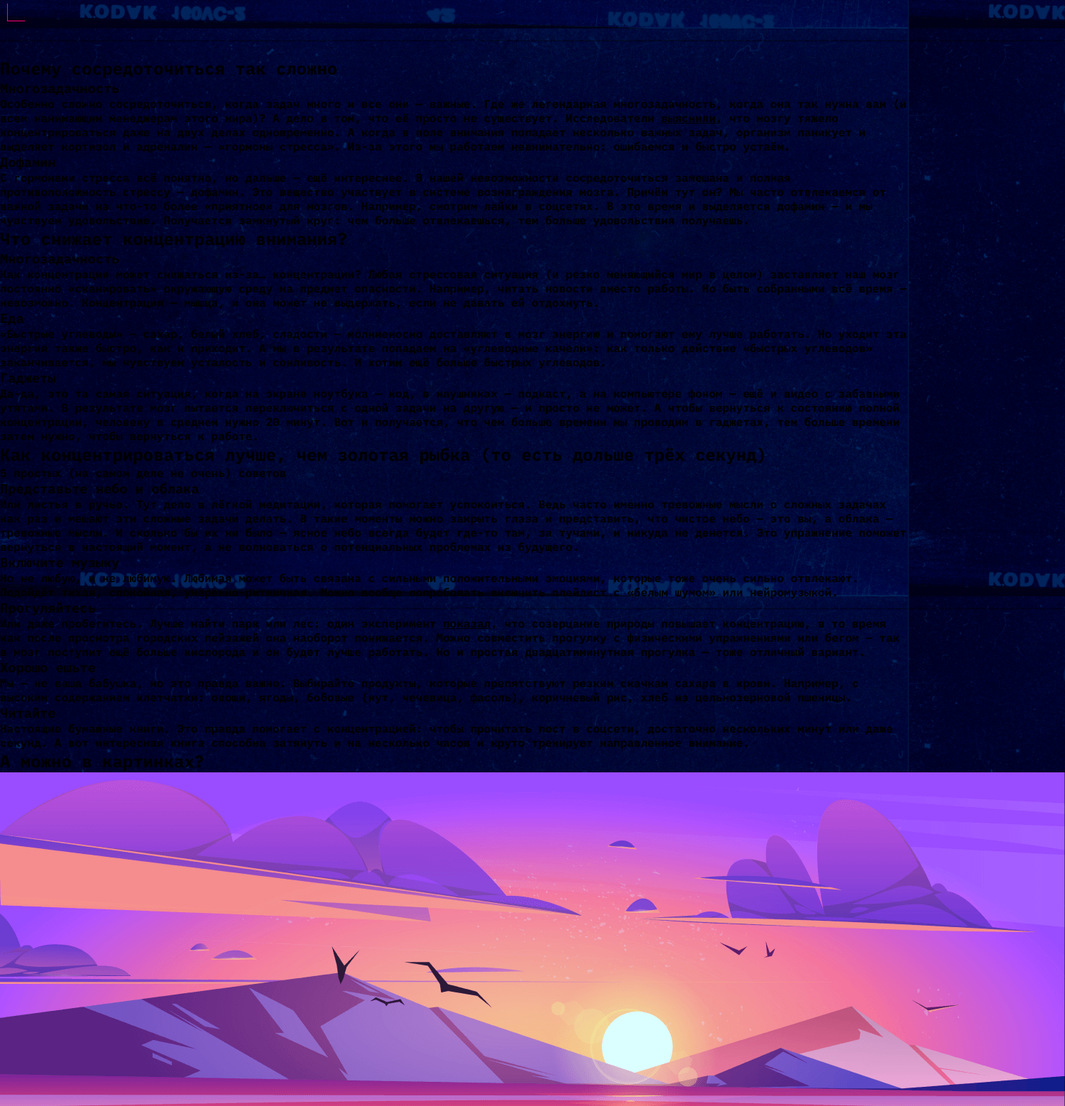
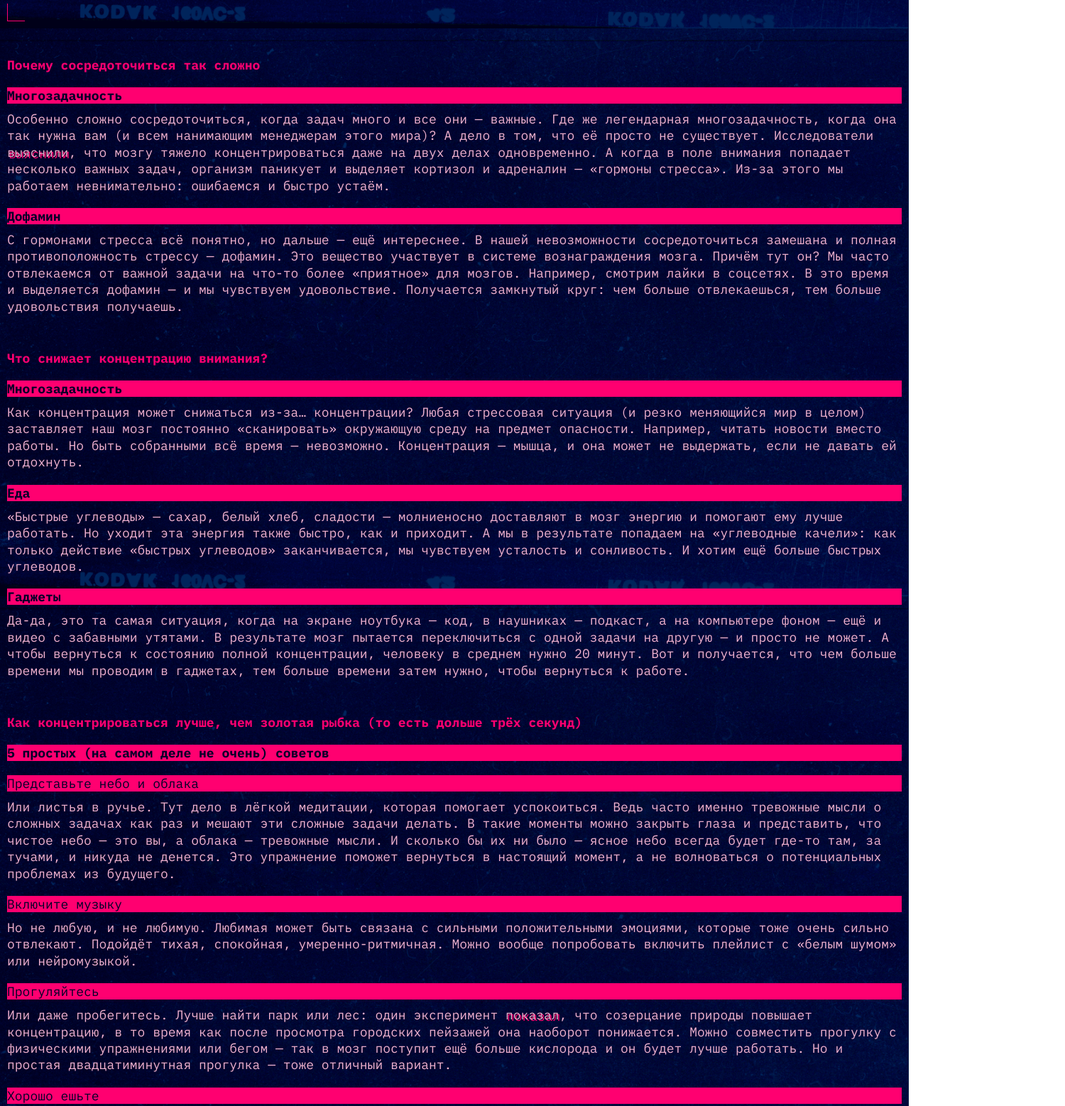
Before and after one commit to AlekseySyryh/slozhno-sosredotochitsya-fd, a plain HTML site: page index.html in a window 1280 px wide. Shown: the part 760-2318 px from the top of the page at 71% size, 1500 px wide, since content can reach past the window. Drawn offline with Linux system fonts and the light colour scheme.

Commit message:
Dark+Small complete

```diff
--- a/index.html
+++ b/index.html
@@ -52,44 +52,49 @@
         сконцентрироваться, особенно когда очень надо
       </p>
     </header>
-    <main class="content">
-      <section>
-        <h2>Почему сосредоточиться так сложно</h2>
-        <article>
-          <h3>Многозадачность</h3>
-          <p>
+    <main class="main">
+      <section class="group">
+        <h2 class="group__title">Почему сосредоточиться так сложно</h2>
+        <div class="content">
+          <article class="article">
+            <h3 class="article__title">Многозадачность</h3>
+            <p class="article__content">
               Особенно сложно сосредоточиться, когда задач много и все они —
-            важные. Где же легендарная многозадачность, когда она так нужна вам
-            (и всем нанимающим менеджерам этого мира)? А дело в том, что её
-            просто не существует. Исследователи
-            <a href="https://dana.org/news-and-insights/" target="_blank"
+              важные. Где же легендарная многозадачность, когда она так нужна
+              вам (и всем нанимающим менеджерам этого мира)? А дело в том, что
+              её просто не существует. Исследователи
+              <a
+                href="https://dana.org/news-and-insights/"
+                target="_blank"
+                class="article__link"
                 >выяснили</a
               >, что мозгу тяжело концентрироваться даже на двух делах
               одновременно. А когда в поле внимания попадает несколько важных
-            задач, организм паникует и выделяет кортизол и адреналин — «гормоны
-            стресса». Из-за этого мы работаем невнимательно: ошибаемся и быстро
-            устаём.
+              задач, организм паникует и выделяет кортизол и адреналин —
+              «гормоны стресса». Из-за этого мы работаем невнимательно:
+              ошибаемся и быстро устаём.
             </p>
           </article>
-        <article>
-          <h3>Дофамин</h3>
-          <p>
-            С гормонами стресса всё понятно, но дальше — ещё интереснее. В нашей
-            невозможности сосредоточиться замешана и полная противоположность
-            стрессу — дофамин. Это вещество участвует в системе вознаграждения
-            мозга. Причём тут он? Мы часто отвлекаемся от важной задачи на
-            что-то более «приятное» для мозгов. Например, смотрим лайки в
-            соцсетях. В это время и выделяется дофамин — и мы чувствуем
-            удовольствие. Получается замкнутый круг: чем больше отвлекаешься,
-            тем больше удовольствия получаешь.
+          <article class="article">
+            <h3 class="article__title">Дофамин</h3>
+            <p class="article__content">
+              С гормонами стресса всё понятно, но дальше — ещё интереснее. В
+              нашей невозможности сосредоточиться замешана и полная
+              противоположность стрессу — дофамин. Это вещество участвует в
+              системе вознаграждения мозга. Причём тут он? Мы часто отвлекаемся
+              от важной задачи на что-то более «приятное» для мозгов. Например,
+              смотрим лайки в соцсетях. В это время и выделяется дофамин — и мы
+              чувствуем удовольствие. Получается замкнутый круг: чем больше
+              отвлекаешься, тем больше удовольствия получаешь.
             </p>
           </article>
+        </div>
       </section>
-      <section>
-        <h2>Что снижает концентрацию внимания?</h2>
-        <article>
-          <h3>Многозадачность</h3>
-          <p>
+      <section class="group">
+        <h2 class="group__title">Что снижает концентрацию внимания?</h2>
+        <article class="article">
+          <h3 class="article__title">Многозадачность</h3>
+          <p class="article__content">
             Как концентрация может снижаться из-за… концентрации? Любая
             стрессовая ситуация (и резко меняющийся мир в целом) заставляет наш
             мозг постоянно «сканировать» окружающую среду на предмет опасности.
@@ -98,9 +103,9 @@
             не давать ей отдохнуть.
           </p>
         </article>
-        <article>
-          <h3>Еда</h3>
-          <p>
+        <article class="article">
+          <h3 class="article__title">Еда</h3>
+          <p class="article__content">
             «Быстрые углеводы» — сахар, белый хлеб, сладости — молниеносно
             доставляют в мозг энергию и помогают ему лучше работать. Но уходит
             эта энергия также быстро, как и приходит. А мы в результате попадаем
@@ -109,9 +114,9 @@
             больше быстрых углеводов.
           </p>
         </article>
-        <article>
-          <h3>Гаджеты</h3>
-          <p>
+        <article class="article">
+          <h3 class="article__title">Гаджеты</h3>
+          <p class="article__content">
             Да-да, это та самая ситуация, когда на экране ноутбука — код, в
             наушниках — подкаст, а на компьютере фоном — ещё и видео с забавными
             утятами. В результате мозг пытается переключиться с одной задачи на
@@ -122,15 +127,15 @@
           </p>
         </article>
       </section>
-      <section>
-        <h2>
+      <section class="group">
+        <h2 class="group__title">
           Как концентрироваться лучше, чем золотая рыбка (то есть дольше трёх
           секунд)
         </h2>
-        <p>5 простых (на самом деле не очень) советов</p>
-        <article>
-          <h3>Представьте небо и облака</h3>
-          <p>
+        <h3 class="article__title">5 простых (на самом деле не очень) советов</h3>
+        <article class="article">
+          <h4 class="article__subtitle">Представьте небо и облака</h4>
+          <p class="article__content">
             Или листья в ручье. Тут дело в лёгкой медитации, которая помогает
             успокоиться. Ведь часто именно тревожные мысли о сложных задачах как
             раз и мешают эти сложные задачи делать. В такие моменты можно
@@ -141,22 +146,23 @@
             проблемах из будущего.
           </p>
         </article>
-        <article>
-          <h3>Включите музыку</h3>
-          <p>
+        <article class="article">
+          <h4 class="article__subtitle">Включите музыку</h4>
+          <p class="article__content">
             Но не любую, и не любимую. Любимая может быть связана с сильными
             положительными эмоциями, которые тоже очень сильно отвлекают.
             Подойдёт тихая, спокойная, умеренно-ритмичная. Можно вообще
             попробовать включить плейлист с «белым шумом» или нейромузыкой.
           </p>
         </article>
-        <article>
-          <h3>Прогуляйтесь</h3>
-          <p>
+        <article class="article">
+          <h4 class="article__subtitle">Прогуляйтесь</h4>
+          <p class="article__content">
             Или даже пробегитесь. Лучше найти парк или лес: один эксперимент
             <a
               href="https://www.sciencedirect.com/science/article/abs/pii/S0272494415000328"
               target="_blank"
+              class="article__link"
               >показал</a
             >, что созерцание природы повышает концентрацию, в то время как
             после просмотра городских пейзажей она наоборот понижается. Можно
@@ -165,18 +171,18 @@
             простая двадцатиминутная прогулка — тоже отличный вариант.
           </p>
         </article>
-        <article>
-          <h3>Хорошо ешьте</h3>
-          <p>
+        <article class="article">
+          <h4 class="article__subtitle">Хорошо ешьте</h4>
+          <p class="article__content">
             Мы — не ваша бабушка, но это правда важно. Выбирайте продукты,
             которые препятствуют резким скачкам сахара в крови. Например, с
             высоким содержанием клетчатки: овощи, ягоды, бобовые (нут, чечевица,
             фасоль), коричневый рис, хлеб из цельнозерновой пшеницы.
           </p>
         </article>
-        <article>
-          <h3>Читайте</h3>
-          <p>
+        <article class="article">
+          <h3 class="article__title">Читайте</h3>
+          <p class="article__content">
             Настоящие бумажные книги. Это правда помогает с концентрацией: чтобы
             прочитать пост в соцсети, достаточно нескольких минут или даже
             секунд. А вот интересная книга способна затянуть и на несколько
@@ -184,14 +190,18 @@
           </p>
         </article>
       </section>
-      <section>
-        <h2>А можно в картинках?</h2>
-        <img src="./images/sunset.png" alt="Закат" loading="lazy" />
-        <img src="./images/ice-cream.png" alt="Мороженое" loading="lazy" />
-        <img src="./images/tape.png" alt="Кассета" loading="lazy" />
-        <img src="./images/books.png" alt="Книги" loading="lazy" />
-        <img src="./images/street.png" alt="Улица" loading="lazy" />
+
+      <section class="article">
+        <h2 class="article__title">А можно в картинках?</h2>
+        <img class="image" src="./images/sunset.png" alt="Закат" loading="lazy" />
+        <img class="image" src="./images/ice-cream.png" alt="Мороженое" loading="lazy" />
+        <img class="image" src="./images/tape.png" alt="Кассета" loading="lazy" />
+        <img class="image" src="./images/books.png" alt="Книги" loading="lazy" />
+        <img class="image" src="./images/street.png" alt="Улица" loading="lazy" />
       </section>
     </main>
+    <footer class="footer decorated-zone">
+      <h2 class="footer__title">focus</h2>
+    </footer>
   </body>
 </html>
--- a/styles/style.css
+++ b/styles/style.css
@@ -33,7 +33,7 @@
 
 .lamp::before {
   content: "REC";
-  font-size: var(--menu-text-size);
+  font-size: 18px;
   line-height: 139%;
   color: var(--menu-color);
 }
@@ -109,7 +109,7 @@
 .header__title {
   font-size: clamp(7.25rem, 7.0115rem + 1.0178vw, 7.5rem);
   line-height: 83%;
-  color: var(--header-font-color);
+  color: var(--focus-color);
   text-shadow: 4px 4px 0 var(--accent-color);
   align-self: center;
   justify-self: center;
@@ -123,3 +123,91 @@
 .title-decor {
   background: var(--accent-color);
 }
+
+.main {
+  display: flex;
+  flex-direction: column;
+  margin: 0px 10px;
+  gap: 50px
+}
+
+.section {
+  font-size: 18px;
+  line-height: 130%;
+}
+
+.group {
+  display: flex;
+  flex-direction: column;
+  gap: 20px;
+}
+
+.group__title {
+  color: var(--group-title-color);
+  font-size: 18px;
+}
+
+.content {
+  display: flex;
+  flex-direction: column;
+  gap: 20px;
+}
+
+.article {
+  display: flex;
+  flex-direction: column;
+  gap: 10px;
+}
+
+.article__title {
+  color: var(--article-title-color);
+  background-color: var(--accent-color);
+  font-size: 18px;
+}
+
+.article__subtitle {
+  color: var(--article-title-color);
+  background-color: var(--accent-color);
+  font-size: 18px;
+  font-weight: 400;
+}
+
+.article__content {
+  color: var(--article-content-color);
+  font-size: 18px;
+  font-weight: 400;
+  line-height: 130%;
+}
+
+.article__link {
+  text-decoration: none;
+  text-shadow: 2px 2px 0px var(--accent-color);
+}
+
+.article__link:hover {
+  border-bottom: 1px solid var(--article-content-color);
+}
+
+.article__link:focus {
+  outline: none;
+}
+
+.article__link:focus-visible {
+  outline: 1px solid var(--article-content-color);
+}
+
+.footer {
+  position: relative;
+  padding: 10px;
+  height: 100vh;
+  display: grid;
+  align-items: center;
+  justify-items: center;
+}
+
+.footer__title {
+  font-size: clamp(7.25rem, 7.0115rem + 1.0178vw, 7.5rem);
+  line-height: 83%;
+  color: var(--focus-color);
+
+}
--- a/styles/variables.css
+++ b/styles/variables.css
@@ -1,8 +1,10 @@
 :root {
   --header-background-image:  url('../images/cover-image-dark.png');
-  --menu-color: #FF0070;
+  --accent-color: #FF0070;
+  --menu-color: var(--accent-color);
+  --focus-color: #DB00FF;
   --menu-color-transparent: #FF007066;
-  --menu-text-size: 18px;
-  --header-font-color: #DB00FF;
-  --accent-color: #FF0070;
+  --group-title-color: var(--accent-color);
+  --article-title-color: #000028;
+  --article-content-color: #F1B2CE;
 }
```
Lines whose indentation alone changed are shown as unchanged.
